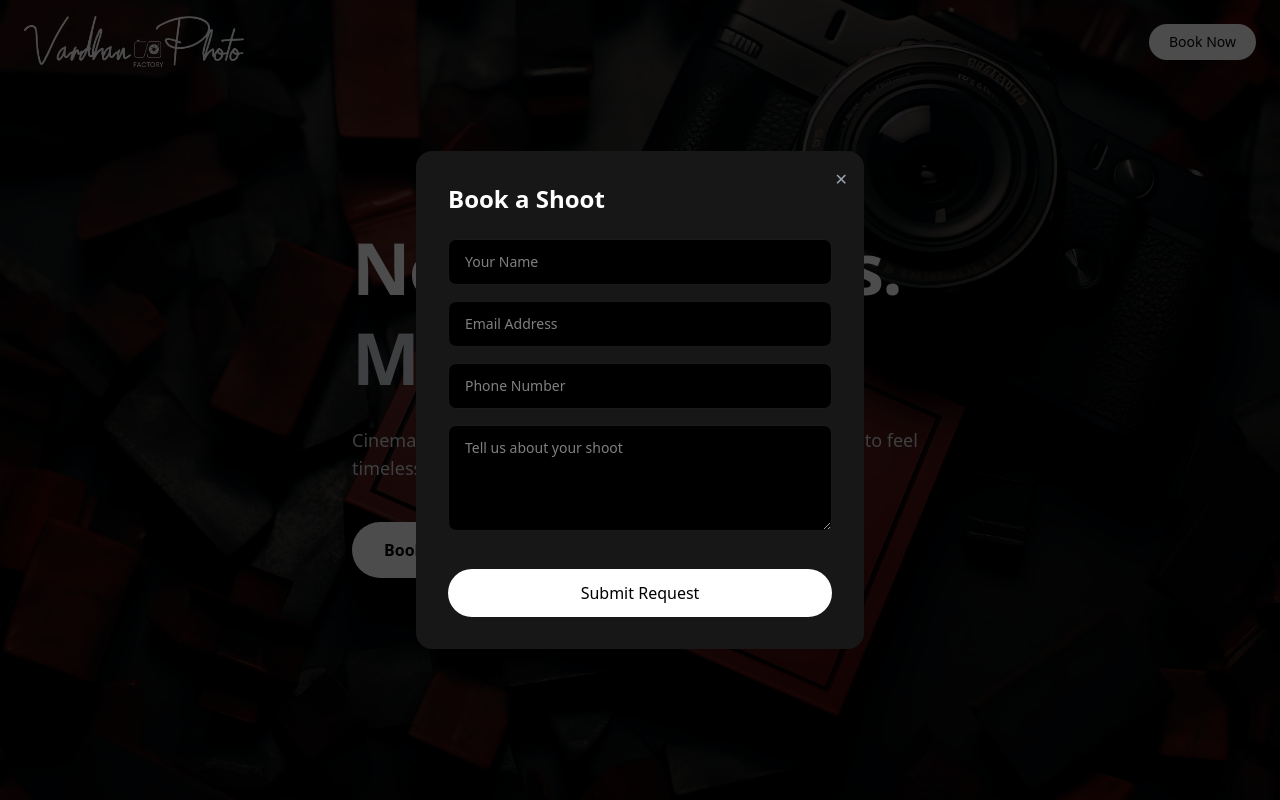
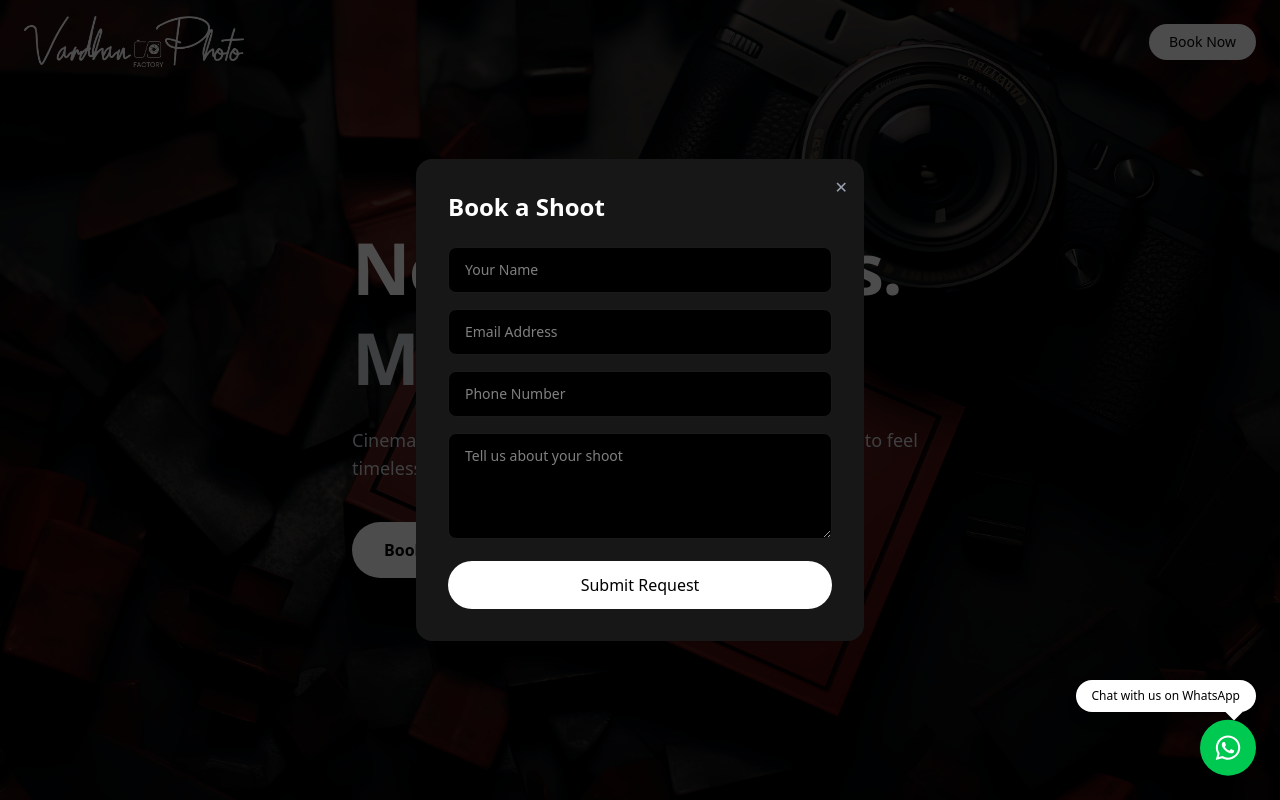
Before and after one commit to surendra-crax/vardhan-photo-factory, a Next.js app: page / in a window 1280 px wide. Both pictures are taken after a click on the button "Book Now". Shown: the top 800 px of the page. Built offline with nearby package versions, Linux system fonts and the light colour scheme.

Commit message:
Complete website with portfolio, modal, and WhatsApp integration

```diff
--- /dev/null
+++ b/app/api/contact/route.ts
@@ -0,0 +1,93 @@
+import { Resend } from "resend";
+
+const resend = new Resend(process.env.RESEND_API_KEY);
+
+export async function POST(req: Request) {
+  try {
+    console.log("CONTACT API HIT");
+
+    // Parse request body
+    const body = await req.json();
+    console.log("REQUEST BODY:", body);
+
+    const { name, email, phone, message } = body;
+
+    // Basic validation
+    if (!name || !email || !phone || !message) {
+      console.log("VALIDATION FAILED");
+      return Response.json(
+        { error: "Missing required fields" },
+        { status: 400 }
+      );
+    }
+
+    // Check API key
+    console.log(
+      "RESEND KEY LOADED:",
+      process.env.RESEND_API_KEY ? "YES" : "NO"
+    );
+
+    // Send email
+    const result = await resend.emails.send({
+      from: "Shoot Booking <onboarding@resend.dev>", // DO NOT CHANGE
+      to: ["surendrabandaru09@gmail.com"],
+      subject: "New Shoot Booking Request",
+      html: emailTemplate({ name, email, phone, message }),
+    });
+
+    console.log("RESEND RESPONSE:", result);
+
+    return Response.json({ success: true });
+  } catch (error: any) {
+    console.error("EMAIL ERROR:", error);
+
+    return Response.json(
+      {
+        error: "Email sending failed",
+        details: error?.message || error,
+      },
+      { status: 500 }
+    );
+  }
+}
+
+function emailTemplate({
+  name,
+  email,
+  phone,
+  message,
+}: {
+  name: string;
+  email: string;
+  phone: string;
+  message: string;
+}) {
+  return `
+  <div style="background:#0a0a0a;padding:40px;font-family:Arial,sans-serif;">
+    <div style="max-width:600px;margin:auto;background:#111;border-radius:16px;overflow:hidden;">
+
+      <div style="padding:24px;border-bottom:1px solid #222;">
+        <h2 style="color:#fff;margin:0;">New Shoot Booking</h2>
+        <p style="color:#999;margin-top:6px;">Website Contact Form</p>
+      </div>
+
+      <div style="padding:24px;color:#ddd;">
+        <p><strong>Name:</strong> ${name}</p>
+        <p><strong>Email:</strong> ${email}</p>
+        <p><strong>Phone:</strong> ${phone}</p>
+
+        <div style="margin-top:20px;">
+          <p style="margin-bottom:8px;"><strong>Message</strong></p>
+          <div style="background:#000;padding:16px;border-radius:12px;color:#bbb;">
+            ${message}
+          </div>
+        </div>
+      </div>
+
+      <div style="padding:16px;text-align:center;color:#666;border-top:1px solid #222;">
+        © ${new Date().getFullYear()} WebXAI
+      </div>
+    </div>
+  </div>
+  `;
+}
--- a/app/layout.tsx
+++ b/app/layout.tsx
@@ -1,5 +1,7 @@
 import "./globals.css";
 import Navbar from "@/components/Navbar";
+import WhatsAppFloat from "@/components/WhatsAppFloat";
+
 
 export const metadata = {
   title: "Vardhan Photo Factory",
@@ -16,6 +18,8 @@ export default function RootLayout({
       <body className="bg-black text-white antialiased">
         <Navbar />
         {children}
+        <WhatsAppFloat />
+
       </body>
     </html>
   );
--- a/components/CTA.tsx
+++ b/components/CTA.tsx
@@ -1,9 +1,14 @@
 "use client";
 
+import { useState } from "react";
 import { motion } from "framer-motion";
+import ContactModal from "@/components/ContactModal";
 
 export default function CTA() {
+  const [open, setOpen] = useState(false);
+
   return (
+    <>
       <section className="py-40 bg-black text-center">
         <motion.h2
           initial={{ opacity: 0, y: 30 }}
@@ -31,10 +36,17 @@ export default function CTA() {
           viewport={{ once: true }}
           transition={{ duration: 0.6, delay: 0.2 }}
         >
-        <button className="px-10 py-4 rounded-full bg-white text-black font-semibold hover:bg-gray-200 transition">
+          <button
+            onClick={() => setOpen(true)}
+            className="px-10 py-4 rounded-full bg-white text-black font-semibold hover:bg-gray-200 transition"
+          >
             Book a Shoot
           </button>
         </motion.div>
       </section>
+
+      {/* CONTACT MODAL */}
+      <ContactModal open={open} onClose={() => setOpen(false)} />
+    </>
   );
 }
--- a/components/ContactModal.tsx
+++ b/components/ContactModal.tsx
@@ -1,6 +1,7 @@
 "use client";
 
 import { motion, AnimatePresence } from "framer-motion";
+import { useState } from "react";
 
 interface Props {
   open: boolean;
@@ -8,11 +9,39 @@ interface Props {
 }
 
 export default function ContactModal({ open, onClose }: Props) {
+  const [loading, setLoading] = useState(false);
+
+  async function handleSubmit(e: React.FormEvent<HTMLFormElement>) {
+    e.preventDefault();
+    setLoading(true);
+
+    const formData = new FormData(e.currentTarget);
+
+    const res = await fetch("/api/contact", {
+      method: "POST",
+      headers: { "Content-Type": "application/json" },
+      body: JSON.stringify({
+        name: formData.get("name"),
+        email: formData.get("email"),
+        phone: formData.get("phone"),
+        message: formData.get("message"),
+      }),
+    });
+
+    setLoading(false);
+
+    if (res.ok) {
+      onClose();
+      alert("Request submitted successfully");
+    } else {
+      alert("Something went wrong. Try again.");
+    }
+  }
+
   return (
     <AnimatePresence>
       {open && (
         <>
-          {/* BACKDROP */}
           <motion.div
             initial={{ opacity: 0 }}
             animate={{ opacity: 1 }}
@@ -21,7 +50,6 @@ export default function ContactModal({ open, onClose }: Props) {
             onClick={onClose}
           />
 
-          {/* MODAL */}
           <motion.div
             initial={{ opacity: 0, y: 40 }}
             animate={{ opacity: 1, y: 0 }}
@@ -33,7 +61,6 @@ export default function ContactModal({ open, onClose }: Props) {
               className="w-full max-w-md bg-neutral-900 rounded-2xl p-8 relative"
               onClick={(e) => e.stopPropagation()}
             >
-              {/* CLOSE */}
               <button
                 onClick={onClose}
                 className="absolute top-4 right-4 text-gray-400 hover:text-white"
@@ -41,41 +68,47 @@ export default function ContactModal({ open, onClose }: Props) {
                 ✕
               </button>
 
-              {/* FORM */}
               <h2 className="text-2xl font-semibold mb-6">
                 Book a Shoot
               </h2>
 
-              <form className="space-y-4">
+              <form className="space-y-4" onSubmit={handleSubmit}>
                 <input
-                  type="text"
+                  name="name"
+                  required
                   placeholder="Your Name"
-                  className="w-full bg-black border border-white/10 rounded-lg px-4 py-3 text-sm focus:outline-none focus:border-white/30"
+                  className="w-full bg-black border border-white/10 rounded-lg px-4 py-3 text-sm"
                 />
 
                 <input
+                  name="email"
                   type="email"
+                  required
                   placeholder="Email Address"
-                  className="w-full bg-black border border-white/10 rounded-lg px-4 py-3 text-sm focus:outline-none focus:border-white/30"
+                  className="w-full bg-black border border-white/10 rounded-lg px-4 py-3 text-sm"
                 />
 
                 <input
-                  type="tel"
+                  name="phone"
+                  required
                   placeholder="Phone Number"
-                  className="w-full bg-black border border-white/10 rounded-lg px-4 py-3 text-sm focus:outline-none focus:border-white/30"
+                  className="w-full bg-black border border-white/10 rounded-lg px-4 py-3 text-sm"
                 />
 
                 <textarea
+                  name="message"
+                  rows={4}
+                  required
                   placeholder="Tell us about your shoot"
-                  rows={4}
-                  className="w-full bg-black border border-white/10 rounded-lg px-4 py-3 text-sm focus:outline-none focus:border-white/30"
+                  className="w-full bg-black border border-white/10 rounded-lg px-4 py-3 text-sm"
                 />
 
                 <button
                   type="submit"
-                  className="w-full mt-4 bg-white text-black py-3 rounded-full font-medium hover:bg-gray-200 transition"
+                  disabled={loading}
+                  className="w-full bg-white text-black py-3 rounded-full font-medium"
                 >
-                  Submit Request
+                  {loading ? "Sending..." : "Submit Request"}
                 </button>
               </form>
             </div>
--- a/components/Hero.tsx
+++ b/components/Hero.tsx
@@ -1,10 +1,15 @@
 "use client";
 
+import { useState } from "react";
 import { motion } from "framer-motion";
 import Image from "next/image";
+import ContactModal from "@/components/ContactModal";
 
 export default function Hero() {
+  const [open, setOpen] = useState(false);
+
   return (
+    <>
       <section className="relative h-screen w-full overflow-hidden">
         {/* Background image */}
         <div className="absolute inset-0">
@@ -50,12 +55,19 @@ export default function Hero() {
               transition={{ duration: 0.8, delay: 0.4 }}
               className="mt-10"
             >
-            <button className="px-8 py-4 rounded-full bg-white text-black font-semibold hover:bg-gray-200 transition">
+              <button
+                onClick={() => setOpen(true)}
+                className="px-8 py-4 rounded-full bg-white text-black font-semibold hover:bg-gray-200 transition"
+              >
                 Book a Shoot
               </button>
             </motion.div>
           </div>
         </div>
       </section>
+
+      {/* CONTACT MODAL */}
+      <ContactModal open={open} onClose={() => setOpen(false)} />
+    </>
   );
 }
--- /dev/null
+++ b/components/WhatsAppFloat.tsx
@@ -0,0 +1,50 @@
+"use client";
+
+import { motion } from "framer-motion";
+import { FaWhatsapp } from "react-icons/fa";
+
+const WHATSAPP_NUMBER = "919000344735"; // country code + number
+const MESSAGE =
+  "Hi, I’m interested in booking a photoshoot with Vardhan Photo Factory.";
+
+export default function WhatsAppFloat() {
+  const whatsappLink = `https://wa.me/${WHATSAPP_NUMBER}?text=${encodeURIComponent(
+    MESSAGE
+  )}`;
+
+  return (
+    <div className="fixed bottom-6 right-6 z-[9999] flex flex-col items-end gap-2">
+
+      {/* CHAT BUBBLE */}
+      <motion.div
+        initial={{ opacity: 0, y: 6 }}
+        animate={{ opacity: 1, y: 0 }}
+        transition={{ duration: 0.4 }}
+        className="relative bg-white text-black text-xs px-4 py-2 rounded-2xl shadow-lg"
+      >
+        Chat with us on WhatsApp
+
+        {/* Bubble tail */}
+        <span className="absolute bottom-[-6px] right-4 w-3 h-3 bg-white rotate-45" />
+      </motion.div>
+
+      {/* WHATSAPP ICON */}
+      <motion.a
+        href={whatsappLink}
+        target="_blank"
+        rel="noopener noreferrer"
+        aria-label="Chat on WhatsApp"
+        animate={{ y: [0, -6, 0] }}
+        transition={{
+          duration: 2,
+          repeat: Infinity,
+          ease: "easeInOut",
+        }}
+        whileHover={{ scale: 1.1 }}
+        className="w-14 h-14 rounded-full bg-green-500 flex items-center justify-center shadow-2xl"
+      >
+        <FaWhatsapp size={28} className="text-white" />
+      </motion.a>
+    </div>
+  );
+}
--- a/package.json
+++ b/package.json
@@ -13,7 +13,9 @@
     "lucide-react": "^0.561.0",
     "next": "16.0.10",
     "react": "19.2.1",
-    "react-dom": "19.2.1"
+    "react-dom": "19.2.1",
+    "react-icons": "^5.5.0",
+    "resend": "^6.6.0"
   },
   "devDependencies": {
     "@tailwindcss/postcss": "^4",
```
Also changed, not shown: 1 other file (tests, documents, lock files or other folders). Lines whose indentation alone changed are shown as unchanged.
